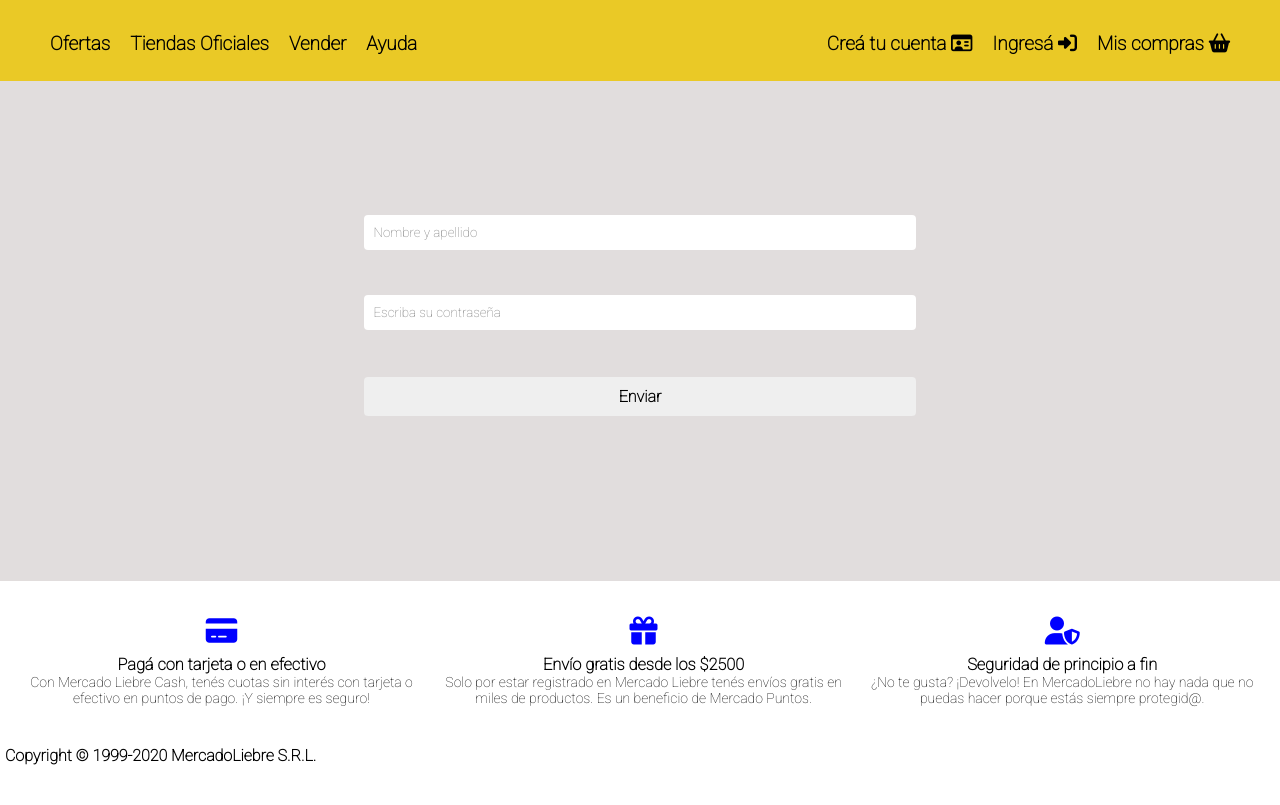
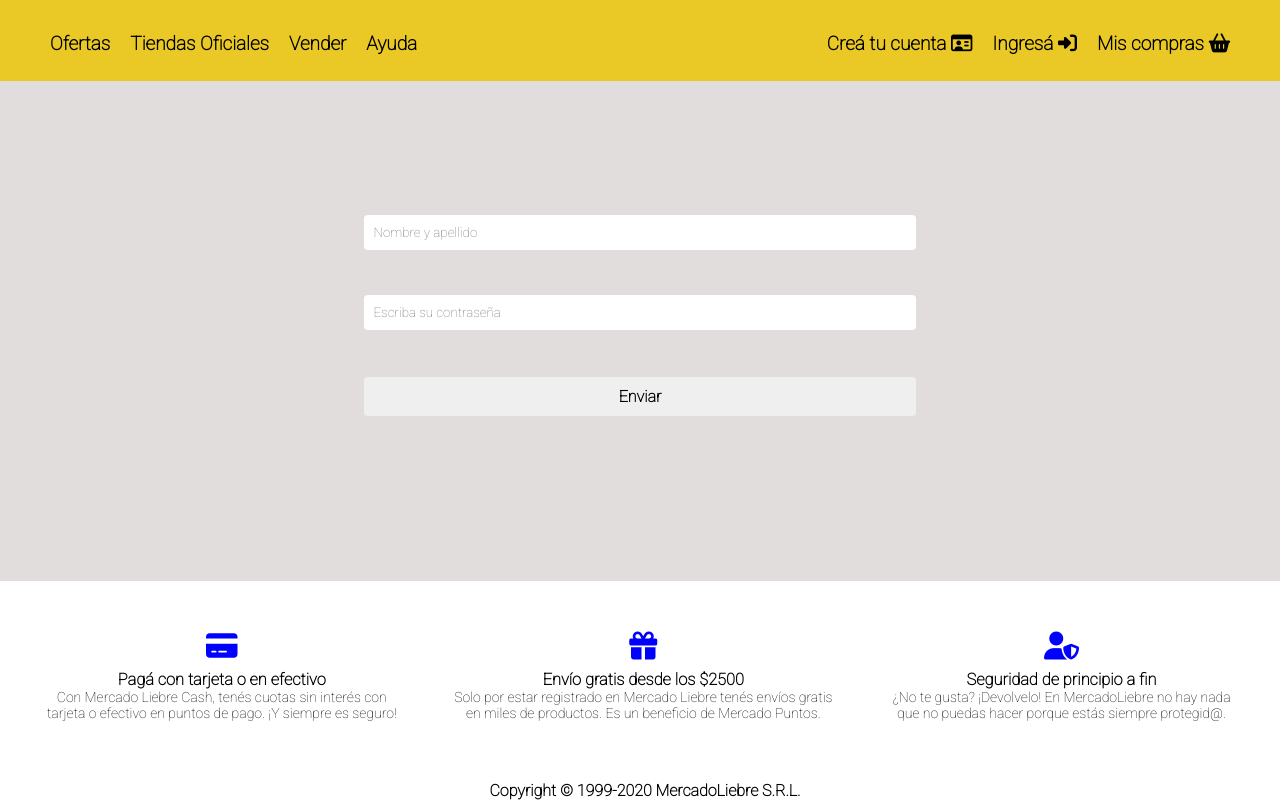
Before and after one commit to JuanCruzSiryi/mercadoliebre-jcsiryi, a website: page views/login.html in a window 1280 px wide. Shown: the part 94-899 px from the top of the page. Before the commit the page ends 864 px from the top, so only its background shows below. Drawn offline with Linux system fonts and the light colour scheme.

Commit message:
fixed Danilo's issues

```diff
--- a/public/css/login.css
+++ b/public/css/login.css
@@ -258,11 +258,16 @@
     margin-top: 10px;
 }
 
+.elements-footer div {
+    margin: 15px;
+}
+
 .copy {
-    text-align: left;
-    margin-top: 15px;
+    text-align: center;
+    margin-top: 20px;
     margin-left: 5px;
     margin-bottom: 5px;
+    width: 100%;
 }
 
 .elements-footer i:hover{
--- a/public/css/register.css
+++ b/public/css/register.css
@@ -250,10 +250,14 @@
 }
 
 .copy {
-    text-align: left;
-    margin-top: 15px;
+    text-align: center;
+    margin-top: 20px;
     margin-left: 5px;
     margin-bottom: 5px;
+}
+
+.elements-footer div {
+    margin: 15px;
 }
 
 .elements-footer i:hover{
--- a/public/css/styles.css
+++ b/public/css/styles.css
@@ -394,10 +394,14 @@
 }
 
 .copy {
-    text-align: left;
-    margin-top: 15px;
+    text-align: center;
+    margin-top: 20px;
     margin-left: 5px;
     margin-bottom: 5px;
+}
+
+.elements-footer div {
+    margin: 15px;
 }
 
 .elements-footer i:hover{
```
